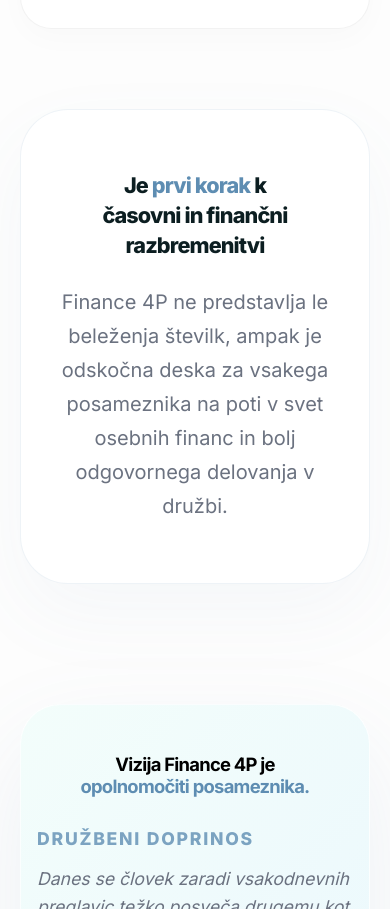
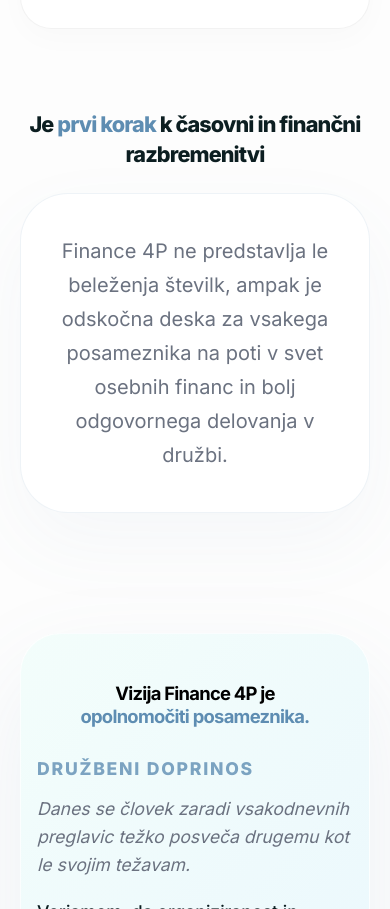
Before and after one commit to filipkolle/Landing-4P, a React (Vite) app: page /o-nas in a window 390 px wide. Shown: the part 2525-3434 px from the top of the page. Built offline with nearby package versions, Linux system fonts and the light colour scheme.

Commit message:
style: separate step-title from step-highlight container

```diff
--- a/src/pages/AboutPage.jsx
+++ b/src/pages/AboutPage.jsx
@@ -184,16 +184,18 @@ const AboutPage = () => {
           </div>
 
           <motion.div
-            className="step-highlight"
+            className="step-highlight-wrapper"
             initial={{ opacity: 0, y: 60 }}
             whileInView={{ opacity: 1, y: 0 }}
             viewport={{ once: true }}
             transition={{ duration: 1.2, ease: expoOut, delay: 0.2 }}
           >
             <h3 className="step-title">Je <span className="blue-text">prvi korak</span> k <span className="nowrap">časovni in finančni</span> razbremenitvi</h3>
-            <p className="step-text">
-              Finance 4P ne predstavlja le beleženja številk, ampak je odskočna deska za vsakega posameznika na poti v svet osebnih financ in bolj odgovornega delovanja v družbi.
-            </p>
+            <div className="step-highlight">
+              <p className="step-text">
+                Finance 4P ne predstavlja le beleženja številk, ampak je odskočna deska za vsakega posameznika na poti v svet osebnih financ in bolj odgovornega delovanja v družbi.
+              </p>
+            </div>
           </motion.div>
         </div>
       </section>
--- a/src/styles/About.css
+++ b/src/styles/About.css
@@ -693,10 +693,14 @@
   .digital-sig { font-size: 1.8rem; }
   .sig-actual-img { max-width: 180px; }
   .statement-sub { font-size: 1.5rem; }
+  .step-highlight-wrapper {
+    margin-top: 60px;
+    max-width: 100%;
+    text-align: center;
+  }
   .step-highlight {
     max-width: 100%;
     padding: 32px 16px;
-    margin-top: 40px;
     border-radius: 32px;
     display: flex;
     flex-direction: column;
@@ -811,14 +815,17 @@
   margin: 0;
 }
 
-/* Step Highlight Style */
-.step-highlight {
+/* Step Highlight Wrapper and Box Style */
+.step-highlight-wrapper {
   margin-top: 80px;
   text-align: center;
   max-width: 850px;
   margin-left: auto;
   margin-right: auto;
-  padding: 60px 40px;
+}
+
+.step-highlight {
+  padding: 40px;
   background: #ffffff;
   border-radius: 48px;
   border: 1px solid rgba(94, 141, 178, 0.1);
```
